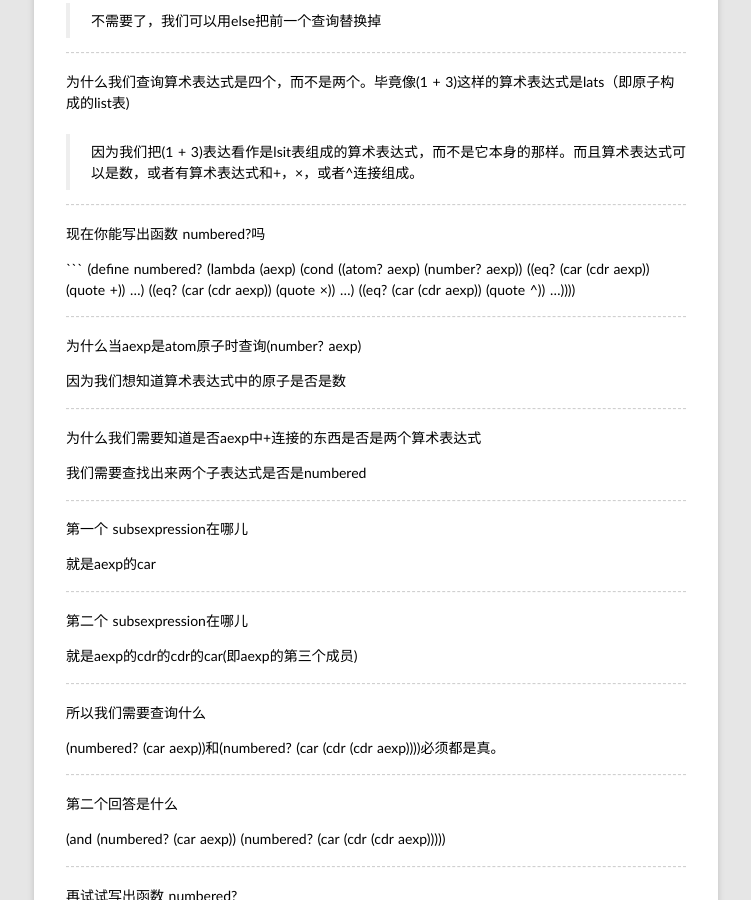
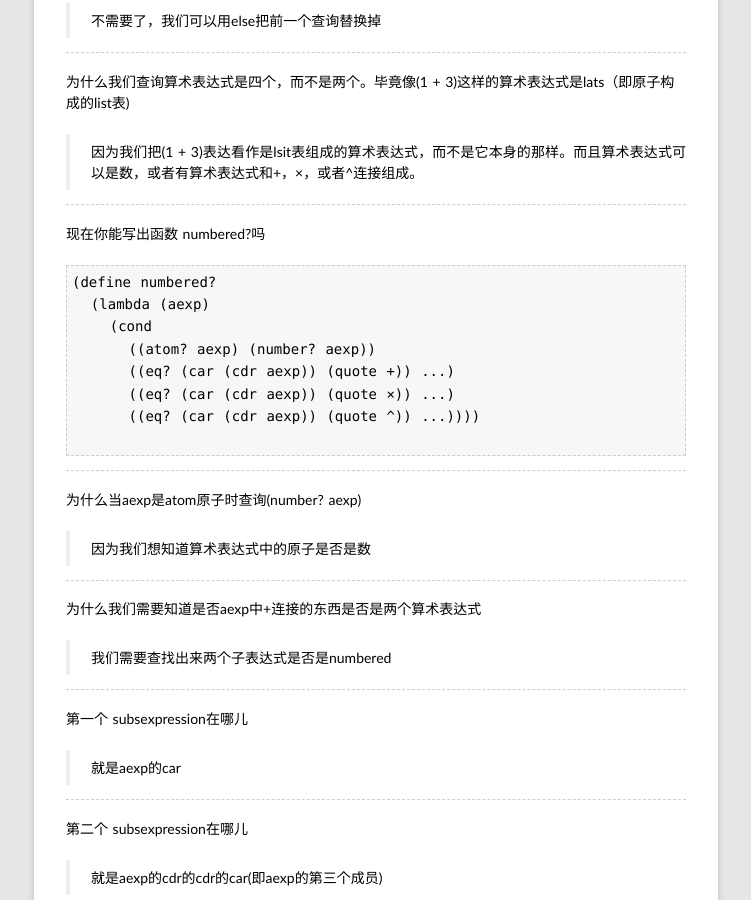
Before and after one commit to rhuichao/uternet.github.io, a Jekyll site: the page built from TLS/06.md, in a window 1280 px wide and 900 px high, scrolled down 3320 px. Shown: the whole window, without its empty margins (264-1015 px from the left). Built offline with Jekyll 4.4.1, drawn with Linux system fonts in a browser that asks for light colours; some web fonts are replaced; Markdown is read by kramdown in place of the engine named in the settings.

Commit message:
new document posted

````diff
--- a/TLS/06.md
+++ b/TLS/06.md
@@ -200,42 +200,44 @@ numbered?是什么
       ((eq? (car (cdr aexp)) (quote ×)) ...)
       ((eq? (car (cdr aexp)) (quote ^)) ...))))
 
+```
+
 ---
 
 为什么当aexp是atom原子时查询(number? aexp)
 
-因为我们想知道算术表达式中的原子是否是数
+>因为我们想知道算术表达式中的原子是否是数
 
 ---
 
 为什么我们需要知道是否aexp中+连接的东西是否是两个算术表达式
 
-我们需要查找出来两个子表达式是否是numbered
+>我们需要查找出来两个子表达式是否是numbered
 
 ---
 
 第一个 subsexpression在哪儿
 
-就是aexp的car
+>就是aexp的car
 
 ---
 
 第二个 subsexpression在哪儿
 
-就是aexp的cdr的cdr的car(即aexp的第三个成员)
+>就是aexp的cdr的cdr的car(即aexp的第三个成员)
 
 ---
 
 所以我们需要查询什么
 
-(numbered? (car aexp))和(numbered? (car (cdr (cdr aexp))))必须都是真。
+>(numbered? (car aexp))和(numbered? (car (cdr (cdr aexp))))必须都是真。
 
 ---
 
 
 第二个回答是什么
 
-(and (numbered? (car aexp)) (numbered? (car (cdr (cdr aexp)))))
+>(and (numbered? (car aexp)) (numbered? (car (cdr (cdr aexp)))))
 
 ---
 
````
Also changed, not shown: 1 other file.
